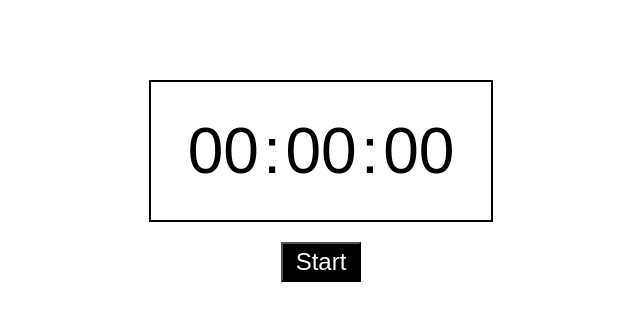
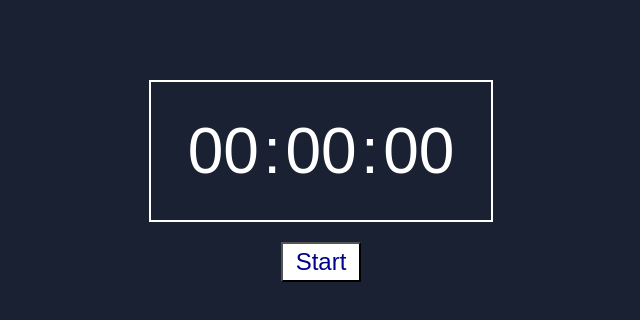
Before and after one commit to Shopify/eng-intern-assessment-react, a React app: page / in a window 1280 px wide. Shown: the top 320 px of the page, without its empty margins (319-959 px from the left). Built offline with nearby package versions, Linux system fonts and the light colour scheme.

Commit message:
refactor: moves files and uses react hooks
separates logic to more easily observable chunks using hooks

```diff
--- a/src/App.tsx
+++ b/src/App.tsx
@@ -1,5 +1,5 @@
 import React from 'react';
-import StopWatch from './StopWatch';
+import StopWatch from './stopwatch/StopWatch';
 
 export default function App() {
   return (
--- a/src/index.css
+++ b/src/index.css
@@ -1,6 +1,7 @@
 :root {
   --font-size: 1.3rem;
   --sans: sans-serif, 'Chivo';
+  --dark-blue: #1a2132;
 }
 
 *,
@@ -19,14 +20,16 @@ body {
 .container {
   display: flex;
   flex-direction: column;
-  justify-content: center;
+  color: white;
+  background-color: var(--dark-blue);
   align-items: center;
-  margin-top: 5rem;
+  padding-top: 5rem;
   gap: 1rem;
+  height: 100vh;
 }
 
 .timer-container {
-  border: 2px solid black;
+  border: 2px solid white;
   text-align: center;
   font-size: 4rem;
   padding: 2rem;
@@ -41,8 +44,8 @@ body {
   padding: 0.25rem 0.5rem;
   font-size: 1.5rem;
   margin: 0.25rem;
-  background-color: black;
-  color: white;
+  background-color: white;
+  color: darkblue;
   min-width: 5rem;
 }
 
@@ -52,6 +55,10 @@ body {
   text-align: center;
 }
 
+.lap-table th {
+  padding: 0.25rem;
+}
+
 .lap-table-header-row {
-  border-bottom: 1px solid black;
+  border-bottom: 1px solid white;
 }
--- a/src/StopWatch.tsx
+++ b/src/stopwatch/StopWatch.tsx
@@ -1,10 +1,11 @@
-import React, { useCallback, useState } from 'react';
+import React, { useState } from 'react';
 import Timer from './Timer';
 import StopWatchButtons from './StopWatchButtons';
 import LapsList from './LapsList';
-import { StopWatchAction, StopWatchState } from './resources/stopWatch';
-import { toStopWatchFormat } from './utils/time';
+import { StopWatchState } from './resources/stopWatch';
+import { toStopWatchFormat } from '../utils/time';
 import { Lap } from './types';
+import { useHandleStopWatchAction } from './hooks/useHandleAction';
 
 export default function StopWatch() {
   const [laps, setLaps] = useState<Lap[]>([]);
@@ -12,32 +13,11 @@ export default function StopWatch() {
   const [lapNumber, setLapNumber] = useState<number>(0);
   const [state, setState] = useState<StopWatchState>(StopWatchState.INITIAL);
 
-  const handleAction = useCallback(
-    (event: StopWatchAction) => {
-      switch (event) {
-        case StopWatchAction.START:
-        case StopWatchAction.RESUME: {
-          setState(StopWatchState.RUNNING);
-          break;
-        }
-        case StopWatchAction.STOP: {
-          setState(StopWatchState.PAUSED);
-          break;
-        }
-        case StopWatchAction.LAP: {
-          setLapNumber((prevLapNumber) => prevLapNumber + 1);
-          break;
-        }
-        case StopWatchAction.RESET: {
-          setState(StopWatchState.INITIAL);
-          setLapNumber(0);
-          setPrevTime(0);
-          setLaps([]);
-          break;
-        }
-      }
-    },
-    [setState, setLapNumber, setPrevTime, setLaps]
+  const { handleAction } = useHandleStopWatchAction(
+    setState,
+    setLapNumber,
+    setPrevTime,
+    setLaps
   );
 
   const handleLap = (time: number) => {
--- a/src/Timer.tsx
+++ b/src/stopwatch/Timer.tsx
@@ -1,5 +1,5 @@
 import React, { useEffect, useState } from 'react';
-import { toStopWatchFormat } from './utils/time';
+import { toStopWatchFormat } from '../utils/time';
 import { StopWatchState } from './resources/stopWatch';
 
 interface IProps {
@@ -7,6 +7,9 @@ interface IProps {
   lapNumber: number;
   onLap: (time: number) => void;
 }
+
+// Attempts to minimize content rerendered when timer is updated
+// by rerendering only the timer portion
 
 export default function Timer({ state, lapNumber, onLap }: IProps) {
   const [time, setTime] = useState<number>(0);
@@ -16,7 +19,7 @@ export default function Timer({ state, lapNumber, onLap }: IProps) {
     if (state === StopWatchState.RUNNING) {
       intervalID = setInterval(() => {
         setTime((prevTime) => prevTime + 1);
-      }, 10);
+      }, 10); // increments timer every 10ms = 1/100 seconds
     }
     if (state === StopWatchState.INITIAL) {
       setTime(0);
@@ -24,6 +27,8 @@ export default function Timer({ state, lapNumber, onLap }: IProps) {
     if (intervalID) return () => clearInterval(intervalID);
   }, [state]);
 
+  // Triggers lap handler when lap button is pressed
+  // Does so by observing increases in lap #
   useEffect(() => {
     if (lapNumber !== 0) onLap(time);
   }, [lapNumber]);
--- /dev/null
+++ b/src/stopwatch/hooks/useHandleAction.tsx
@@ -0,0 +1,41 @@
+import { useCallback, Dispatch, SetStateAction } from 'react';
+import { StopWatchAction, StopWatchState } from '../resources/stopWatch';
+import { Lap } from '../types';
+
+// Moves stopwatch handle action logic here to make StopWatchComponent more easily readable
+
+export function useHandleStopWatchAction(
+  setState: Dispatch<SetStateAction<StopWatchState>>,
+  setLapNumber: Dispatch<SetStateAction<number>>,
+  setPrevTime: Dispatch<SetStateAction<number>>,
+  setLaps: Dispatch<SetStateAction<Lap[]>>
+) {
+  const handleAction = useCallback(
+    (event: StopWatchAction) => {
+      switch (event) {
+        case StopWatchAction.START:
+        case StopWatchAction.RESUME: {
+          setState(StopWatchState.RUNNING);
+          break;
+        }
+        case StopWatchAction.STOP: {
+          setState(StopWatchState.PAUSED);
+          break;
+        }
+        case StopWatchAction.LAP: {
+          setLapNumber((prevLapNumber: number) => prevLapNumber + 1);
+          break;
+        }
+        case StopWatchAction.RESET: {
+          setState(StopWatchState.INITIAL);
+          setLapNumber(0);
+          setPrevTime(0);
+          setLaps([]);
+          break;
+        }
+      }
+    },
+    [setState, setLapNumber, setPrevTime, setLaps]
+  );
+  return { handleAction: handleAction };
+}
```
Also changed, not shown: src/stopwatch/LapsList.tsx (renamed from src/LapsList.tsx), src/stopwatch/StopWatchButtons.tsx (renamed from src/StopWatchButtons.tsx), src/stopwatch/resources/stopWatch.ts (renamed from src/resources/stopWatch.ts), src/stopwatch/types.ts (renamed from src/types.ts).
